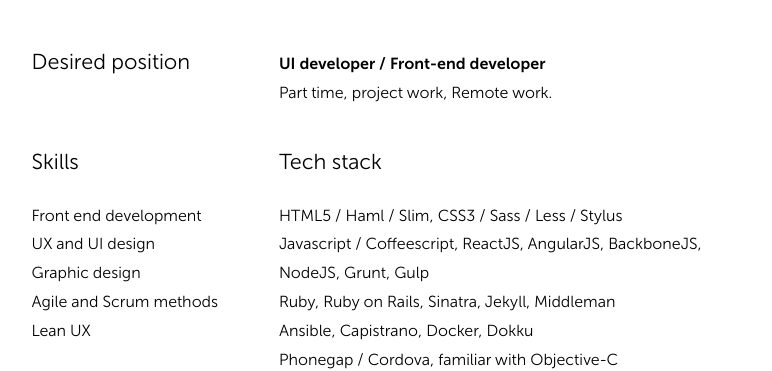
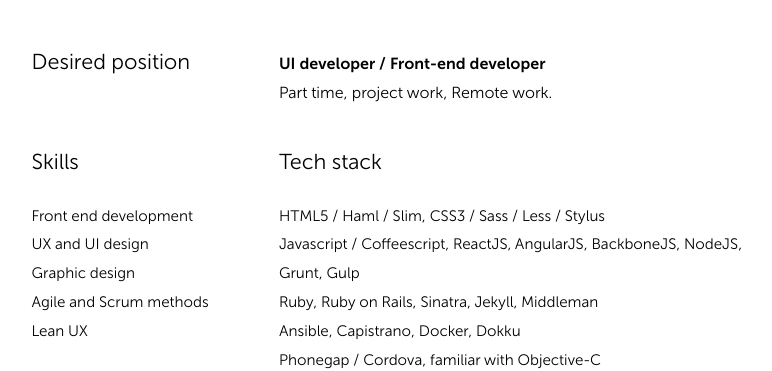
Before and after one commit to Danhil2142/Portfolio, a website: page src/index.html in a window 1280 px wide. Shown: the part 436-807 px from the top of the page, without its empty margins (245-1017 px from the left). Drawn offline with nearby package versions, Linux system fonts and the light colour scheme; files that its build step writes are made by us from their sources.

Commit message:
Portfolio site

```diff
--- a/src/style/partials/app.scss
+++ b/src/style/partials/app.scss
@@ -124,7 +124,9 @@
     line-height: 1.8rem;
 }
 
-.experience-component {
+.experience-component,
+.tech-stack__description,
+.skills__description {
     font-size: 0.95rem;
 }
 
```
Also changed, not shown: build/css/main.css.
